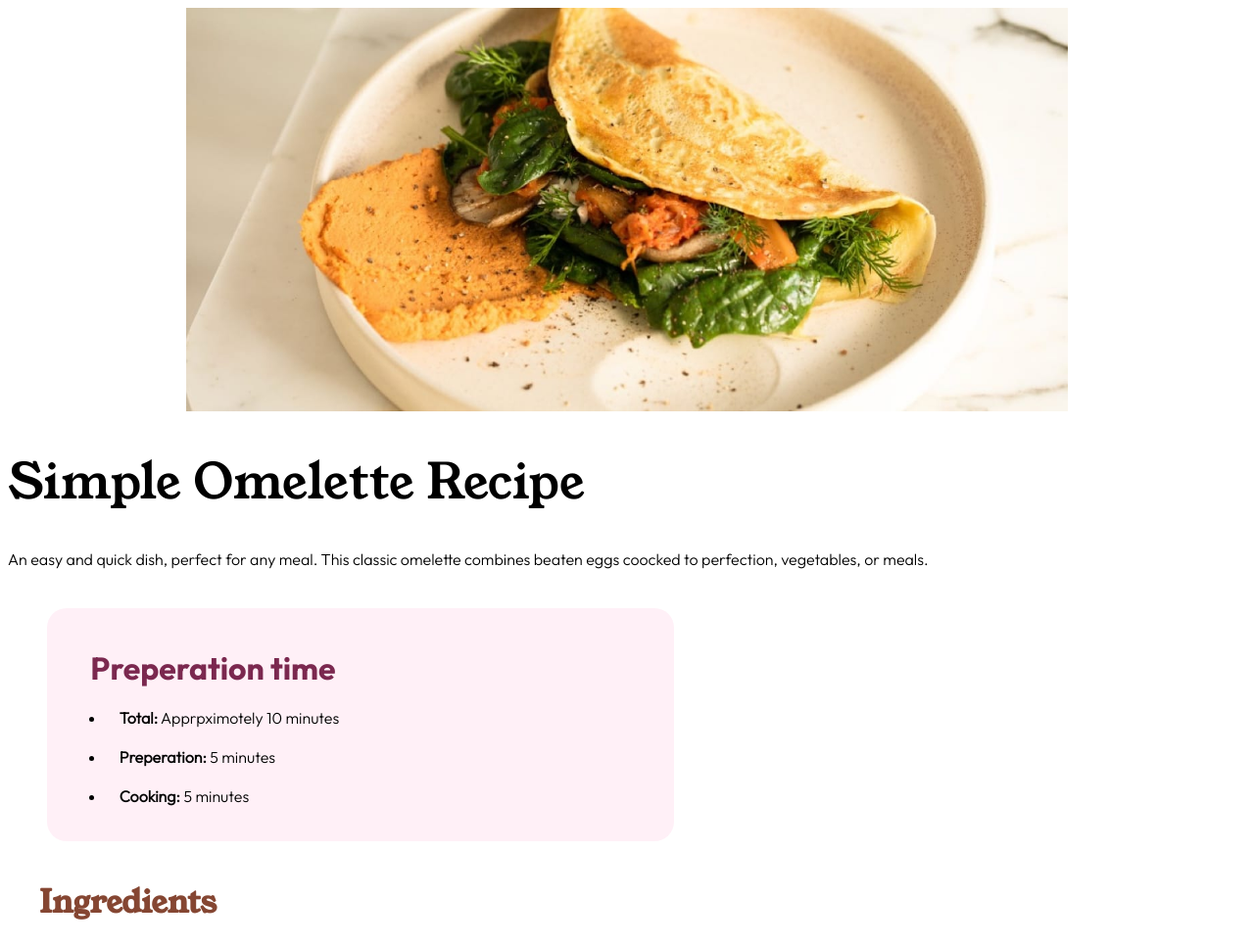
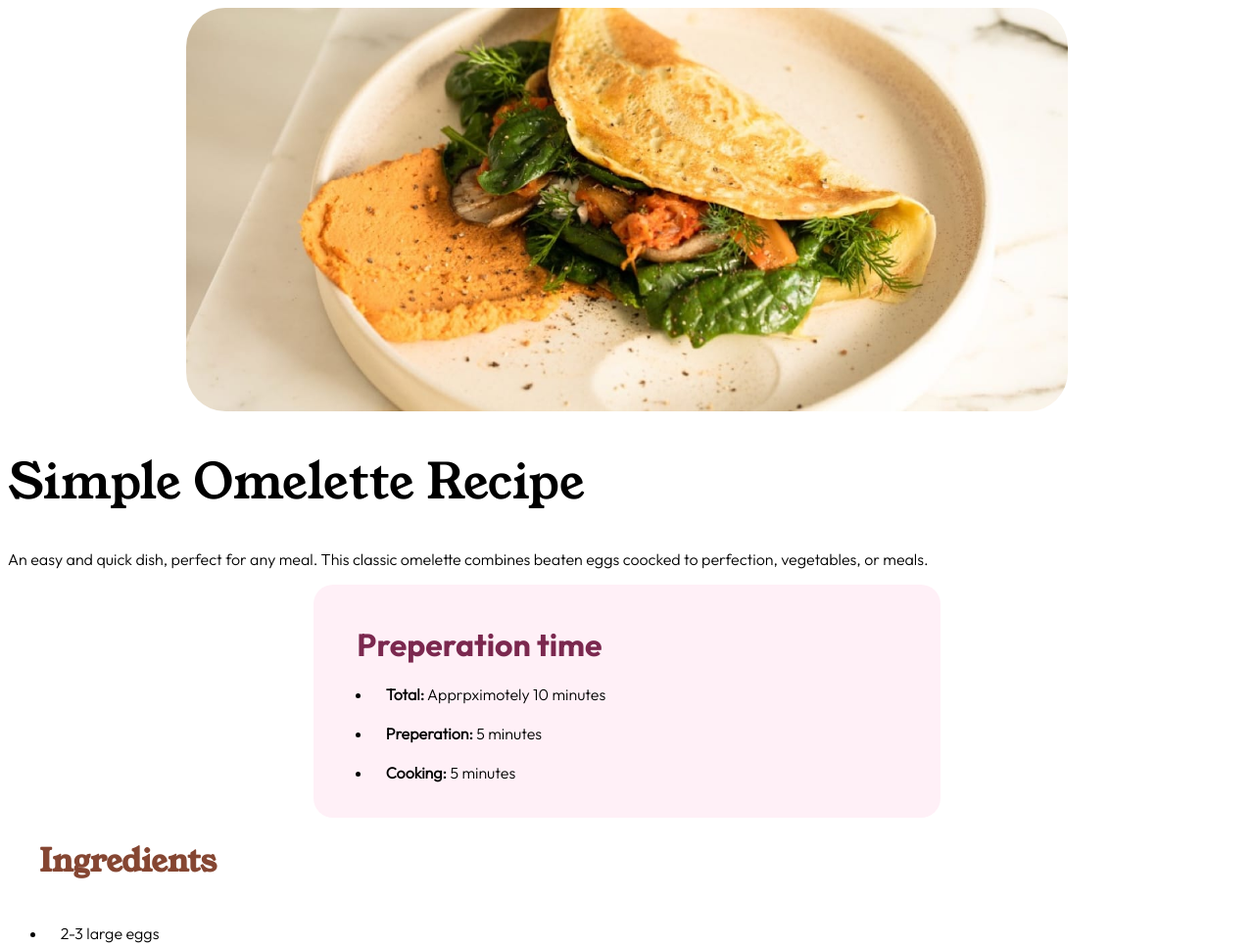
Before and after one commit to unshreif/recipe, a plain HTML site: page index.html in a window 1280 px wide. Shown: the top 966 px of the page at 98% size. Drawn offline with Linux system fonts and the light colour scheme.

Commit message:
Update index.html

```diff
--- a/index.html
+++ b/index.html
@@ -32,9 +32,11 @@
             display: block;
             background-color:  hsl(332, 97%, 97%);
             padding:20px;
-            margin: 40px;
             border-radius: 20px;
             align-items: start;
+             max-width: 100%;
+            max-height: 100vh;
+            margin: auto;
         }
 
         div{
@@ -48,6 +50,7 @@
  max-width: 100%;
             max-height: 100vh;
             margin: auto;
+              border-radius: 40px;
         }
     </style>
     <center>
```
